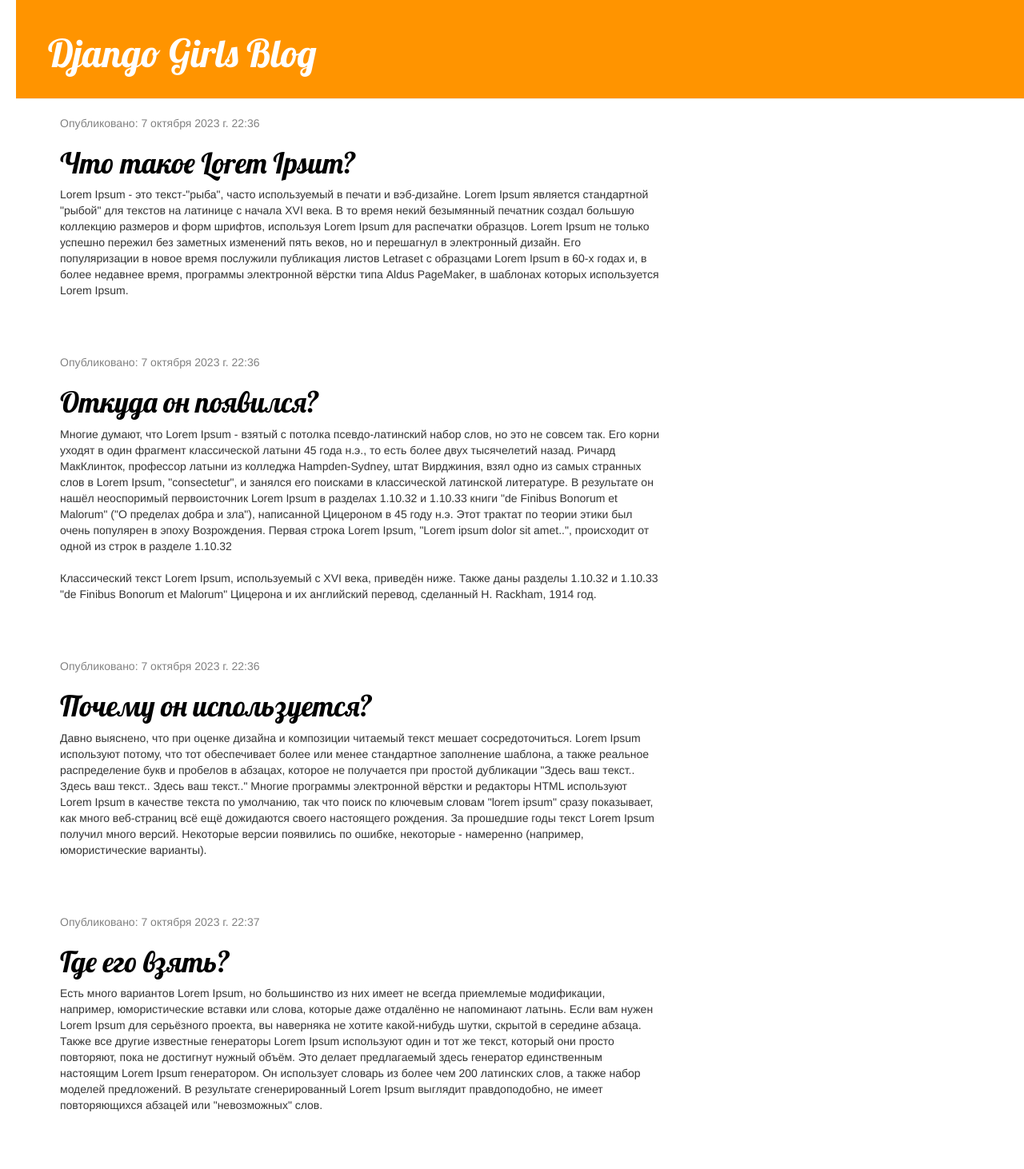
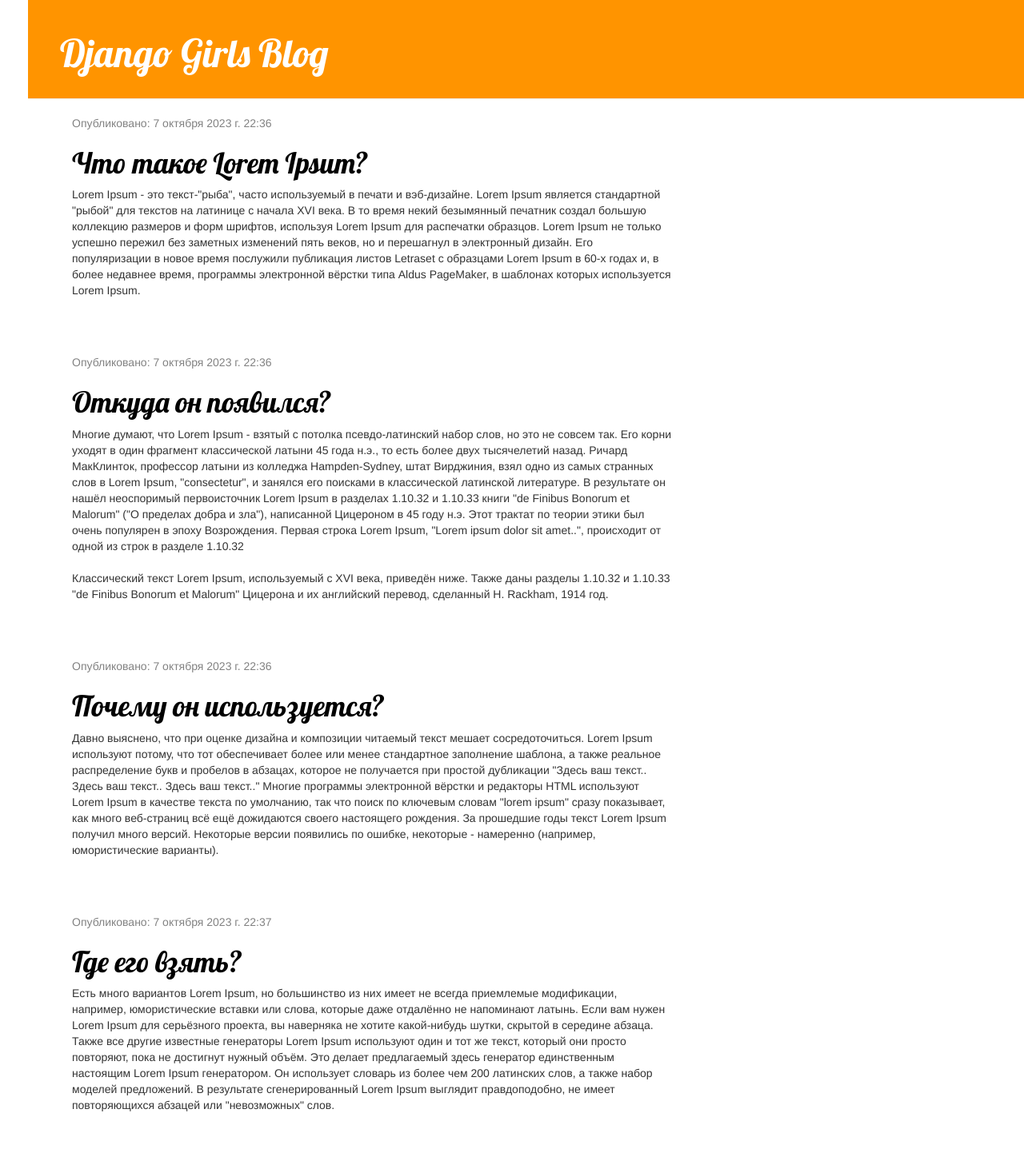
Before and after one commit to kudiiyarhan/django_two, a Django app: page / in a window 1280 px wide. Shown: the whole page at 80% size. Run offline with Django 4.2, Linux system fonts and the light colour scheme; data comes from the database, SQL or seed files in the repository; some libraries are stand-ins or nearby versions.

Commit message:
новые файлы и настройки

```diff
--- a/mysite/blog/static/css/blog.css
+++ b/mysite/blog/static/css/blog.css
@@ -1,10 +1,5 @@
 body {
-    padding-left: 20px;
-}
-
-h1 a {
-    color: #FCA205;
-    font-family: 'Lobster';
+    padding-left: 35px;
 }
 
 
```
